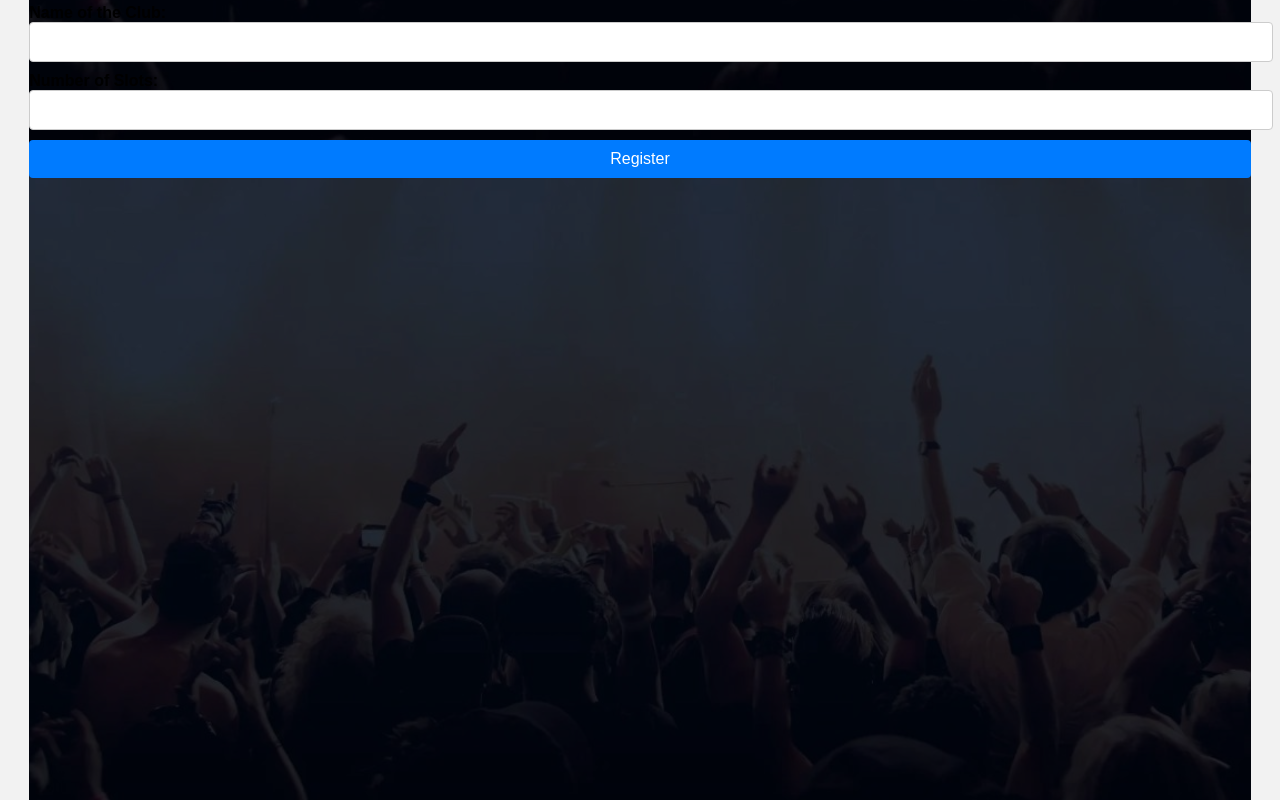
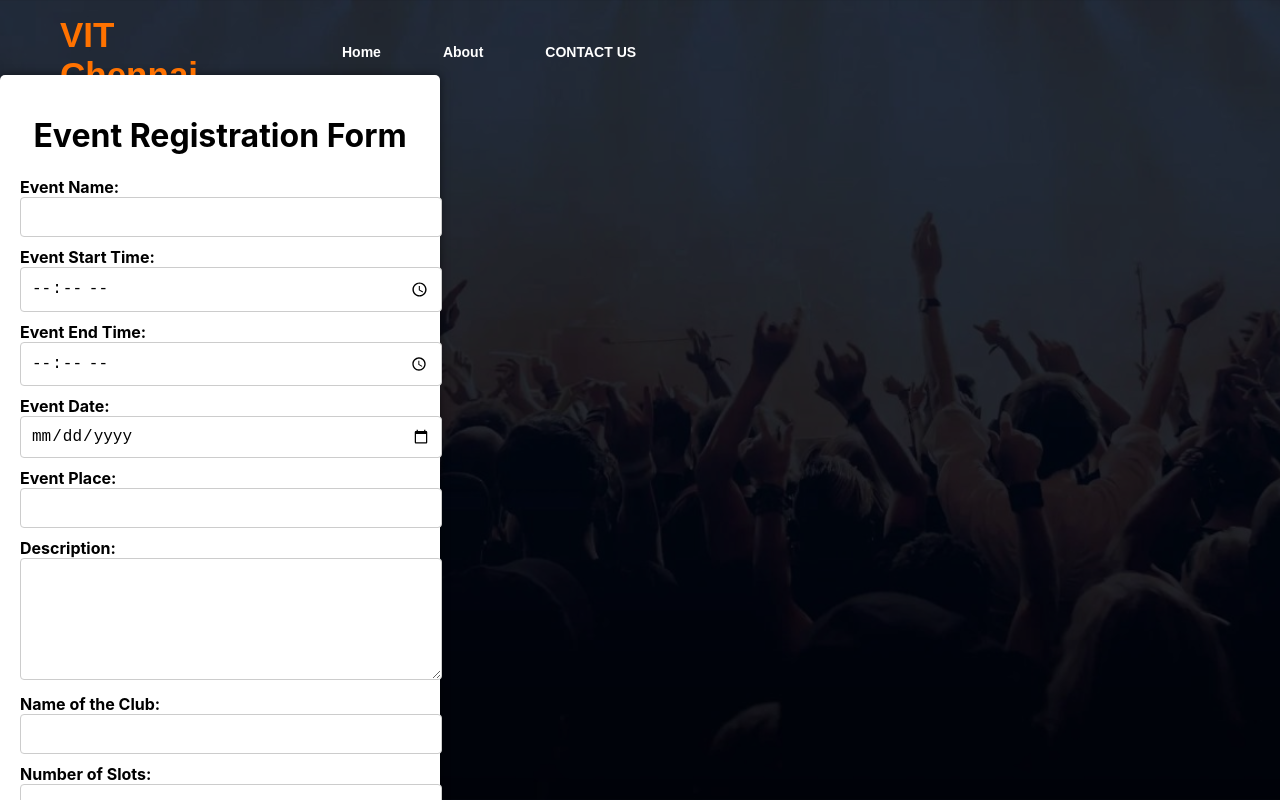
Before and after one commit to luckydev8888/Event_Management_System, a React (Create React App) app in the folder frontend/: page /#/create-event in a window 1280 px wide. Shown: the top 800 px of the page. Built offline with nearby package versions, Linux system fonts and the light colour scheme.

Commit message:
Modify event registration form

```diff
--- a/frontend/src/components/Event/eventform.css
+++ b/frontend/src/components/Event/eventform.css
@@ -1,4 +1,4 @@
-body {
+/* .eventFormContainer {
   font-family: Arial, sans-serif;
   background-color: #f2f2f2;
   margin: 0;
@@ -7,9 +7,9 @@ body {
   justify-content: center;
   align-items: center;
   height: 100vh;
-}
+} */
 
-.container {
+.eventForm {
   max-width: 400px;
   padding: 20px;
   background-color: #fff;
@@ -17,21 +17,21 @@ body {
   box-shadow: 0 0 10px rgba(0, 0, 0, 0.5);
 }
 
-h1 {
+.eventForm h1 {
   text-align: center;
 }
 
-form {
+.eventForm form {
   display: flex;
   flex-direction: column;
 }
 
-label {
+.eventForm label {
   font-weight: bold;
   margin-bottom: 5px;
 }
 
-input[type="text"],
+.eventForm input[type="text"],
 input[type="time"],
 input[type="date"],
 input[type="number"],
@@ -44,11 +44,11 @@ textarea {
   font-size: 16px;
 }
 
-textarea {
+.eventForm textarea {
   height: 100px;
 }
 
-button {
+.eventForm button {
   background-color: #007BFF;
   color: #fff;
   border: none;
@@ -58,7 +58,7 @@ button {
   cursor: pointer;
 }
 
-button:hover {
+.eventForm button:hover {
   background-color: #0056b3;
 }
 
--- a/frontend/src/components/Event/eventform.js
+++ b/frontend/src/components/Event/eventform.js
@@ -1,6 +1,6 @@
 import Axios from 'axios';
 import React, { useState } from 'react';
-import 'eventform.css';
+import './eventform.css';
 
 export default function EventRegistrationForm () {
   const [formData, setFormData] = useState({
@@ -33,7 +33,7 @@ export default function EventRegistrationForm () {
   };
 
   return (
-    <div>
+    <div className='eventForm'>
       <h1>Event Registration Form</h1>
       <form onSubmit={handleSubmit}>
         <div>
```
Also changed, not shown: 1 other file (tests, documents, lock files or other folders).
